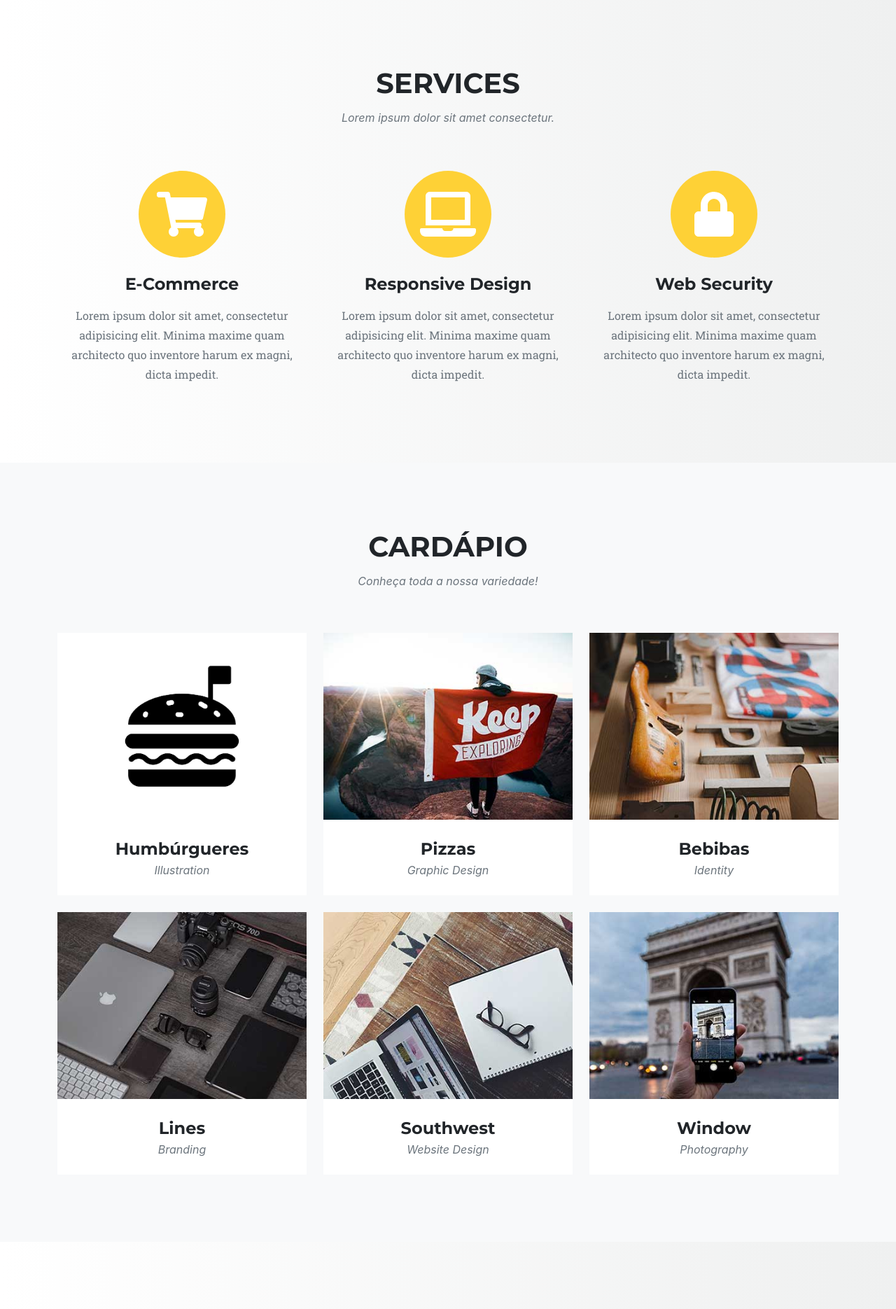
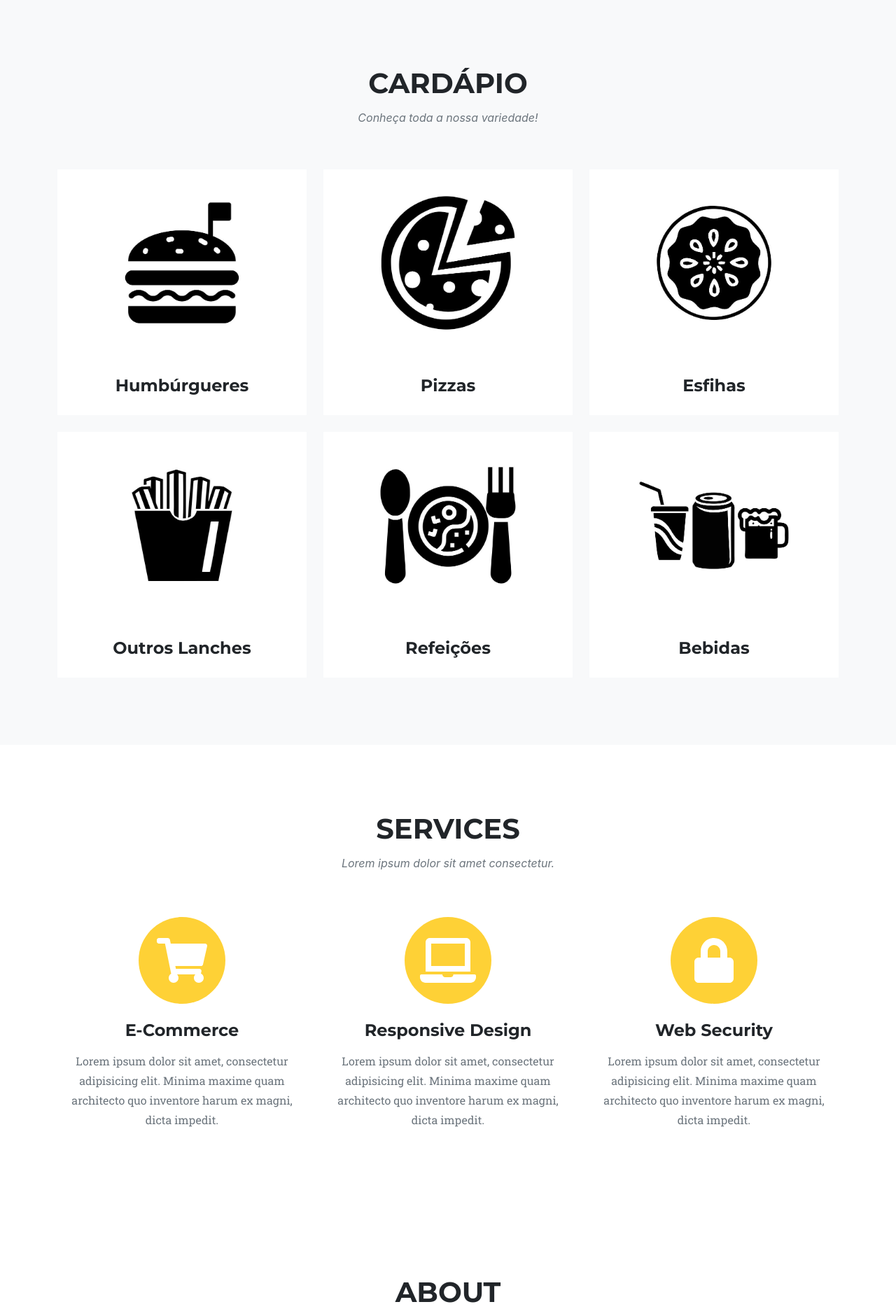
Before and after one commit to Aylsonmessias/hanguu, a PHP site: page / in a window 1280 px wide. Shown: the part 521-2391 px from the top of the page at 70% size. Run offline with PHP 8.4, Linux system fonts and the light colour scheme; some web fonts are replaced.

Commit message:
Add categorias no cardápio

```diff
--- a/css/cadastro.css
+++ b/css/cadastro.css
@@ -5,7 +5,7 @@
 
 body {
   background: #007bff;
-  background: linear-gradient(to right, #ffffff, #eff0f0);
+  background: linear-gradient(to right, #ffffff, #ffffff);
 }
 
 .card-signin {
--- a/index.php
+++ b/index.php
@@ -87,9 +87,104 @@
 
             </div>
         </header> -->
+        <!-- Portfolio Grid-->
+        <section class="page-section bg-light" id="portfolio">
+            <div class="container">
+                <div class="text-center">
+                    <h2 class="section-heading text-uppercase">Cardápio</h2>
+                    <h3 class="section-subheading text-muted">Conheça toda a nossa variedade!</h3>
+                </div>
+                <div class="row">
+                    <div class="col-lg-4 col-sm-6 mb-4">
+                        <div class="portfolio-item">
+                            <a class="portfolio-link" data-toggle="modal" href="#portfolioModal1">
+                                <div class="portfolio-hover">
+                                    <div class="portfolio-hover-content"><i class="fas fa-plus fa-3x"></i></div>
+                                </div>
+                                <img class="img-fluid" src="assets/img/portfolio/Hamburguer.jpg" alt="" />
+                            </a>
+                            <div class="portfolio-caption">
+                                <div class="portfolio-caption-heading">Humbúrgueres</div>
+                                <div class="portfolio-caption-subheading text-muted"></div>
+                            </div>
+                        </div>
+                    </div>
+                    <div class="col-lg-4 col-sm-6 mb-4">
+                        <div class="portfolio-item">
+                            <a class="portfolio-link" data-toggle="modal" href="#portfolioModal2">
+                                <div class="portfolio-hover">
+                                    <div class="portfolio-hover-content"><i class="fas fa-plus fa-3x"></i></div>
+                                </div>
+                                <img class="img-fluid" src="assets/img/portfolio/pizza.jpg" alt="" />
+                            </a>
+                            <div class="portfolio-caption">
+                                <div class="portfolio-caption-heading">Pizzas</div>
+                                <div class="portfolio-caption-subheading text-muted"></div>
+                            </div>
+                        </div>
+                    </div>
+                    <div class="col-lg-4 col-sm-6 mb-4">
+                        <div class="portfolio-item">
+                            <a class="portfolio-link" data-toggle="modal" href="#portfolioModal3">
+                                <div class="portfolio-hover">
+                                    <div class="portfolio-hover-content"><i class="fas fa-plus fa-3x"></i></div>
+                                </div>
+                                <img class="img-fluid" src="assets/img/portfolio/esfiha.jpg" alt="" />
+                            </a>
+                            <div class="portfolio-caption">
+                                <div class="portfolio-caption-heading">Esfihas</div>
+                                <div class="portfolio-caption-subheading text-muted"></div>
+                            </div>
+                        </div>
+                    </div>
+                    <div class="col-lg-4 col-sm-6 mb-4 mb-lg-0">
+                        <div class="portfolio-item">
+                            <a class="portfolio-link" data-toggle="modal" href="#portfolioModal4">
+                                <div class="portfolio-hover">
+                                    <div class="portfolio-hover-content"><i class="fas fa-plus fa-3x"></i></div>
+                                </div>
+                                <img class="img-fluid" src="assets/img/portfolio/batata.jpg" alt="" />
+                            </a>
+                            <div class="portfolio-caption">
+                                <div class="portfolio-caption-heading">Outros Lanches</div>
+                                <div class="portfolio-caption-subheading text-muted"></div>
+                            </div>
+                        </div>
+                    </div>
+                    <div class="col-lg-4 col-sm-6 mb-4 mb-sm-0">
+                        <div class="portfolio-item">
+                            <a class="portfolio-link" data-toggle="modal" href="#portfolioModal5">
+                                <div class="portfolio-hover">
+                                    <div class="portfolio-hover-content"><i class="fas fa-plus fa-3x"></i></div>
+                                </div>
+                                <img class="img-fluid" src="assets/img/portfolio/refeição.jpg" alt="" />
+                            </a>
+                            <div class="portfolio-caption">
+                                <div class="portfolio-caption-heading">Refeições</div>
+                                <div class="portfolio-caption-subheading text-muted"></div>
+                            </div>
+                        </div>
+                    </div>
+                    <div class="col-lg-4 col-sm-6">
+                        <div class="portfolio-item">
+                            <a class="portfolio-link" data-toggle="modal" href="#portfolioModal6">
+                                <div class="portfolio-hover">
+                                    <div class="portfolio-hover-content"><i class="fas fa-plus fa-3x"></i></div>
+                                </div>
+                                <img class="img-fluid" src="assets/img/portfolio/bebidas.jpg" alt="" />
+                            </a>
+                            <div class="portfolio-caption">
+                                <div class="portfolio-caption-heading">Bebidas</div>
+                                <div class="portfolio-caption-subheading text-muted"></div>
+                            </div>
+                        </div>
+                    </div>
+                </div>
+            </div>
+        </section>
 
-        <!-- Services-->
-        <section class="page-section" id="services">
+         <!-- Services-->
+         <section class="page-section" id="services">
             <div class="container">
                 <div class="text-center">
                     <h2 class="section-heading text-uppercase">Services</h2>
@@ -119,101 +214,6 @@
                         </span>
                         <h4 class="my-3">Web Security</h4>
                         <p class="text-muted">Lorem ipsum dolor sit amet, consectetur adipisicing elit. Minima maxime quam architecto quo inventore harum ex magni, dicta impedit.</p>
-                    </div>
-                </div>
-            </div>
-        </section>
-        <!-- Portfolio Grid-->
-        <section class="page-section bg-light" id="portfolio">
-            <div class="container">
-                <div class="text-center">
-                    <h2 class="section-heading text-uppercase">Cardápio</h2>
-                    <h3 class="section-subheading text-muted">Conheça toda a nossa variedade!</h3>
-                </div>
-                <div class="row">
-                    <div class="col-lg-4 col-sm-6 mb-4">
-                        <div class="portfolio-item">
-                            <a class="portfolio-link" data-toggle="modal" href="#portfolioModal1">
-                                <div class="portfolio-hover">
-                                    <div class="portfolio-hover-content"><i class="fas fa-plus fa-3x"></i></div>
-                                </div>
-                                <img class="img-fluid" src="assets/img/portfolio/01-thumbnail.jpg" alt="" />
-                            </a>
-                            <div class="portfolio-caption">
-                                <div class="portfolio-caption-heading">Humbúrgueres</div>
-                                <div class="portfolio-caption-subheading text-muted">Illustration</div>
-                            </div>
-                        </div>
-                    </div>
-                    <div class="col-lg-4 col-sm-6 mb-4">
-                        <div class="portfolio-item">
-                            <a class="portfolio-link" data-toggle="modal" href="#portfolioModal2">
-                                <div class="portfolio-hover">
-                                    <div class="portfolio-hover-content"><i class="fas fa-plus fa-3x"></i></div>
-                                </div>
-                                <img class="img-fluid" src="assets/img/portfolio/02-thumbnail.jpg" alt="" />
-                            </a>
-                            <div class="portfolio-caption">
-                                <div class="portfolio-caption-heading">Pizzas</div>
-                                <div class="portfolio-caption-subheading text-muted">Graphic Design</div>
-                            </div>
-                        </div>
-                    </div>
-                    <div class="col-lg-4 col-sm-6 mb-4">
-                        <div class="portfolio-item">
-                            <a class="portfolio-link" data-toggle="modal" href="#portfolioModal3">
-                                <div class="portfolio-hover">
-                                    <div class="portfolio-hover-content"><i class="fas fa-plus fa-3x"></i></div>
-                                </div>
-                                <img class="img-fluid" src="assets/img/portfolio/03-thumbnail.jpg" alt="" />
-                            </a>
-                            <div class="portfolio-caption">
-                                <div class="portfolio-caption-heading">Bebibas</div>
-                                <div class="portfolio-caption-subheading text-muted">Identity</div>
-                            </div>
-                        </div>
-                    </div>
-                    <div class="col-lg-4 col-sm-6 mb-4 mb-lg-0">
-                        <div class="portfolio-item">
-                            <a class="portfolio-link" data-toggle="modal" href="#portfolioModal4">
-                                <div class="portfolio-hover">
-                                    <div class="portfolio-hover-content"><i class="fas fa-plus fa-3x"></i></div>
-                                </div>
-                                <img class="img-fluid" src="assets/img/portfolio/04-thumbnail.jpg" alt="" />
-                            </a>
-                            <div class="portfolio-caption">
-                                <div class="portfolio-caption-heading">Lines</div>
-                                <div class="portfolio-caption-subheading text-muted">Branding</div>
-                            </div>
-                        </div>
-                    </div>
-                    <div class="col-lg-4 col-sm-6 mb-4 mb-sm-0">
-                        <div class="portfolio-item">
-                            <a class="portfolio-link" data-toggle="modal" href="#portfolioModal5">
-                                <div class="portfolio-hover">
-                                    <div class="portfolio-hover-content"><i class="fas fa-plus fa-3x"></i></div>
-                                </div>
-                                <img class="img-fluid" src="assets/img/portfolio/05-thumbnail.jpg" alt="" />
-                            </a>
-                            <div class="portfolio-caption">
-                                <div class="portfolio-caption-heading">Southwest</div>
-                                <div class="portfolio-caption-subheading text-muted">Website Design</div>
-                            </div>
-                        </div>
-                    </div>
-                    <div class="col-lg-4 col-sm-6">
-                        <div class="portfolio-item">
-                            <a class="portfolio-link" data-toggle="modal" href="#portfolioModal6">
-                                <div class="portfolio-hover">
-                                    <div class="portfolio-hover-content"><i class="fas fa-plus fa-3x"></i></div>
-                                </div>
-                                <img class="img-fluid" src="assets/img/portfolio/06-thumbnail.jpg" alt="" />
-                            </a>
-                            <div class="portfolio-caption">
-                                <div class="portfolio-caption-heading">Window</div>
-                                <div class="portfolio-caption-subheading text-muted">Photography</div>
-                            </div>
-                        </div>
                     </div>
                 </div>
             </div>
@@ -281,7 +281,7 @@
             </div>
         </section>
         <!-- Team-->
-        <section class="page-section bg-light" id="team">
+        <!-- <section class="page-section bg-light" id="team">
             <div class="container">
                 <div class="text-center">
                     <h2 class="section-heading text-uppercase">Our Amazing Team</h2>
@@ -323,7 +323,7 @@
                     <div class="col-lg-8 mx-auto text-center"><p class="large text-muted">Lorem ipsum dolor sit amet, consectetur adipisicing elit. Aut eaque, laboriosam veritatis, quos non quis ad perspiciatis, totam corporis ea, alias ut unde.</p></div>
                 </div>
             </div>
-        </section>
+        </section> -->
         <!-- Clients-->
         <div class="py-5">
             <div class="container">
```
Also changed, not shown: assets/img/favicon.ico, assets/img/portfolio/Hamburguer.jpg (added), assets/img/portfolio/Pizza.jpg (added), assets/img/portfolio/batata.jpg (added), assets/img/portfolio/bebidas.jpg (added), assets/img/portfolio/esfiha.jpg (added), assets/img/portfolio/refeição.jpg (added).
